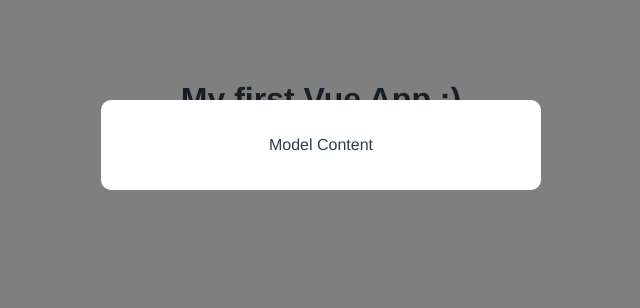
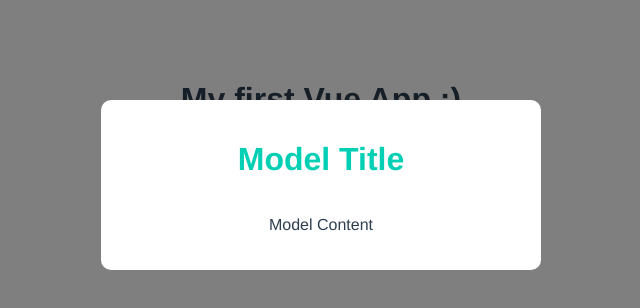
Before and after one commit to JonathanAspeling/vue-model-project, a Vue app: page / in a window 1280 px wide. Shown: the top 308 px of the page, without its empty margins (319-959 px from the left). Built offline with nearby package versions, Linux system fonts and the light colour scheme.

Commit message:
CSS Scope and tricks with Vue part completed

```diff
--- a/public/index.html
+++ b/public/index.html
@@ -5,8 +5,6 @@
   <meta charset="utf-8">
   <meta http-equiv="X-UA-Compatible" content="IE=edge">
   <meta name="viewport" content="width=device-width,initial-scale=1.0">
-  <link rel="icon" href="<%= BASE_URL %>favicon.ico">
-  <title><%= htmlWebpackPlugin.options.title %></title>
 </head>
 
 <body>
--- /dev/null
+++ b/src/assets/global.css
@@ -0,0 +1,6 @@
+body{
+    margin: 0;
+}
+p{
+    font-style: italic;
+}
--- a/src/components/Model.vue
+++ b/src/components/Model.vue
@@ -1,6 +1,7 @@
 <template>
   <div class="backdrop">
       <div class="model">
+          <h1>Model Title</h1>
           <p>Model Content</p>
       </div>
   </div>
@@ -26,5 +27,13 @@
         width: 100%;
         height: 100%;
     }
+    .model h1{
+        color: #03cfb4;
+        border: none;
+        padding: 0;
+    }
+    .model p{
+        font-style: normal;
+    }
 
 </style>
--- a/src/main.js
+++ b/src/main.js
@@ -1,4 +1,5 @@
 import { createApp } from 'vue'
 import App from './App.vue'
+import './assets/global.css'
 
 createApp(App).mount('#app')
```
